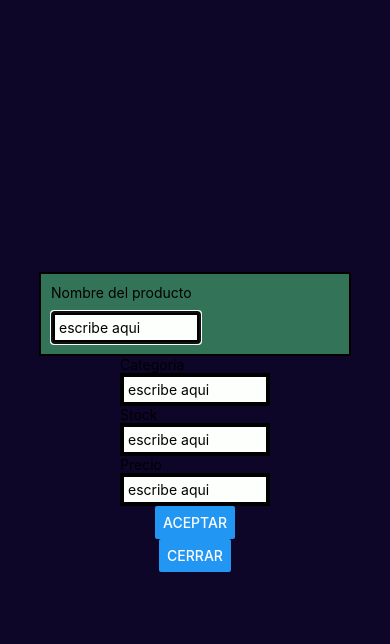
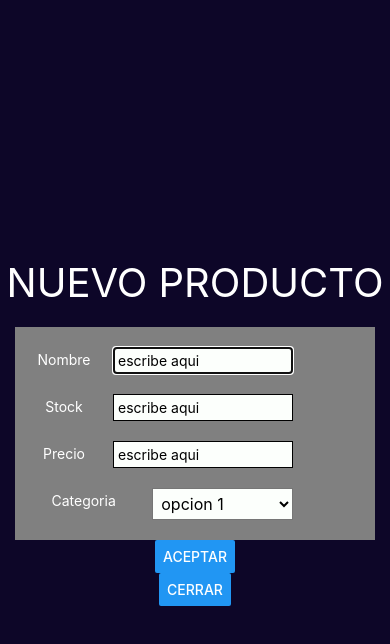
Before and after one commit to agustinhahn/reactnative1, a React Native app: screen / in a window 390 px wide. Both pictures are taken after a click on the button "AGREGAR NUEVO PRODUCTO". Shown: the top 644 px of the page. Built offline with nearby package versions, Linux system fonts and the light colour scheme.

Commit message:
cambios estilos

```diff
--- a/App.js
+++ b/App.js
@@ -13,7 +13,7 @@ const App = () => {
   const [newTitleProduct, setNewTitleProduct] = useState("")
   const [newPrecioProduct, setNewPrecioProduct] = useState("")
   const [newStockProduct, setnewStockProduct] = useState("")
-  const [newCategoryProduct, setnewCategoryProduct] = useState("")
+  const [newCategoryProduct, setnewCategoryProduct] = useState("Seleccionar")
   const [products, setProducts] = useState([])
   const [productSelect, setproductSelect] = useState([])
   const [modalVisible, setModalVisible] = useState(false)
@@ -72,6 +72,7 @@ const App = () => {
       <ModalDelete
         products={productSelect}
         visible={modalVisible}
+        estadoModal = {setModalVisible}
         onModal={handleModal}
         onDelete={handleDeleteProduct}  />
       <ModalEdit
@@ -108,7 +109,8 @@ const styles = StyleSheet.create({
   tituloh1: {
     color:"white",
     fontSize:40,
-    marginTop:20
+    marginTop:20,
+    marginBottom:20
   }
 })
 
--- a/src/components/ModalDelete.js
+++ b/src/components/ModalDelete.js
@@ -1,17 +1,18 @@
 import { View, Button, Text, Modal, StyleSheet } from 'react-native'
 
-const ModalDelete = ({products, onModal, visible, onDelete }) => {
+const ModalDelete = ({products, onModal, visible, onDelete,estadoModal }) => {
     return (
         <Modal style={styles.modalContent}
             visible={visible}>
             <View style={styles.modalContainer}>
+                <Text style={styles.tituloh1}>ELIMINAR PRODUCTO</Text>
                 <View style={styles.modalContent}>
                     <Text style={styles.modalText}>
                         Estas seguro que queres eliminar:
                     </Text>
                     <Text style={styles.modalText}>{products.title}</Text>
                     <Button title='Confirmo' onPress={() => onDelete()} />
-                    <Button title="Cerrar" onPress={() => onModal(false)} />
+                    <Button title="Cerrar" onPress={() => estadoModal(false)} />
                 </View>
             </View>
         </Modal>
@@ -35,6 +36,12 @@ const styles = StyleSheet.create({
     },
     modalText: {
         textAlign: 'flex-start  '
+    },
+    tituloh1: {
+        color:"white",
+        fontSize:40,
+        marginTop:20,
+        marginBottom:20
     }
 })
 
--- a/src/components/ModalEdit.js
+++ b/src/components/ModalEdit.js
@@ -5,6 +5,7 @@ const ModalEdit = ({acceptEdit, acceptEditVisible, newPrice ,price, products, vi
         <Modal style={styles.modalContent}
             visible={visible}>
             <View style={styles.modalContainer}>
+            <Text style={styles.tituloh1}>EDITAR PRODUCTO</Text>
                 <View style={styles.modalContent}>
                     <Text style={styles.modalText}>Producto seleccionado: {products.title}</Text>
                     <Text style={styles.modalText}>Precio actual:{products.price}</Text>
@@ -49,6 +50,12 @@ const styles = StyleSheet.create({
     },
     modalText: {
         textAlign: 'flex-start  '
+    },
+    tituloh1: {
+        color:"white",
+        fontSize:40,
+        marginTop:20,
+        marginBottom:20
     }
 })
 
--- a/src/components/ModalNewProduct.js
+++ b/src/components/ModalNewProduct.js
@@ -1,4 +1,4 @@
-import { View, StyleSheet, TextInput, Button, Modal, Text } from 'react-native'
+import { View, StyleSheet, TextInput, Button, Modal, Text, Picker} from 'react-native'
 
 
 const ModalNewProduct = ({visible, addProd, newProduct, newPrice, newStock, newCategory, changeTitle, changePrice, changeCategory, changeStock, handleModal}) => {
@@ -7,8 +7,10 @@ const ModalNewProduct = ({visible, addProd, newProduct, newPrice, newStock, newC
         visible={visible}
         >
             <View style={styles.modalContainer}>
+                <Text style={styles.tituloh1}>NUEVO PRODUCTO</Text>
+                <View style={styles.viewGral}>
                     <View style={styles.modalContent}>
-                    <Text style={styles.modalText}>Nombre del producto</Text>
+                        <Text style={styles.modalText}>Nombre</Text>
                         <TextInput
                             placeholder='escribe aqui'
                             value={newProduct}
@@ -16,16 +18,7 @@ const ModalNewProduct = ({visible, addProd, newProduct, newPrice, newStock, newC
                             onChangeText={(text) => changeTitle(text)}
                         />
                     </View>
-                <View>
-                    <Text style={styles.modalText}>Categoria</Text>
-                    <TextInput
-                        placeholder='escribe aqui'
-                        value={newCategory}
-                        style={styles.input}
-                        onChangeText={(text) => changeCategory(text)}
-                    />
-                </View>
-                <View>
+                    <View style={styles.modalContent}>
                         <Text style={styles.modalText}>Stock</Text>
                         <TextInput
                             placeholder='escribe aqui'
@@ -34,7 +27,7 @@ const ModalNewProduct = ({visible, addProd, newProduct, newPrice, newStock, newC
                             onChangeText={(text) => changeStock(text)}
                         />
                     </View>
-                <View>
+                    <View style={styles.modalContent}>
                         <Text style={styles.modalText}>Precio</Text>
                         <TextInput
                             placeholder='escribe aqui'
@@ -43,8 +36,21 @@ const ModalNewProduct = ({visible, addProd, newProduct, newPrice, newStock, newC
                             onChangeText={(text) => changePrice(text)}
                         />
                     </View>
-                <Button title='Aceptar' onPress={() => addProd()} />
-                <Button title="Cerrar" onPress={() => handleModal(false)} />
+                    <View style={styles.modalContent}>
+                        <Text style={styles.modalText}>Categoria</Text>
+                        <Picker
+                            newCategory = {newCategory}
+                            onValueChange = {(itemValue, itemIndex) => changeCategory(itemValue)}
+                            style={styles.input}
+                        >
+                            <Picker.Item label="opcion 1" value="opcion 1" />
+                            <Picker.Item label="opcion 2" value="opcion 2" />
+                            <Picker.Item label="opcion 3" value="opcion 3" />
+                        </Picker>
+                    </View>
+                </View>
+                    <Button style={styles.buttonstyle} title='Aceptar' onPress={() => addProd()} />
+                    <Button style={styles.buttonstyle} title="Cerrar" onPress={() => handleModal(false)} />
             </View>
         </Modal>
     )
@@ -64,20 +70,36 @@ const styles = StyleSheet.create({
         backgroundColor: "#0D0628"
     },
     modalContent: {
+        flexDirection: 'row',
         width: '80%',
-        borderWidth: 2,
         gap: 10,
-        padding: 10,
-        backgroundColor: "#337357"
+        padding: 10
     },
     input: {
         backgroundColor: "#FCFFFC",
-        borderWidth: 4,
+        borderWidth: 1,
+        padding: 4,
+        width: 180
+    },
+    modalText: {
+        textAlign: 'center',
+        color: 'white',
         padding: 4,
         width: 150
     },
-    modalText: {
-        textAlign: 'flex-start  '
+    buttonstyle: {
+        margin: 100,
+    },
+    viewGral: {
+        backgroundColor: 'gray',
+        paddingTop: 10,
+        paddingBottom: 10
+    },
+    tituloh1: {
+        color:"white",
+        fontSize:40,
+        marginTop:20,
+        marginBottom:20
     }
 })
 
```
Lines whose indentation alone changed are shown as unchanged.
